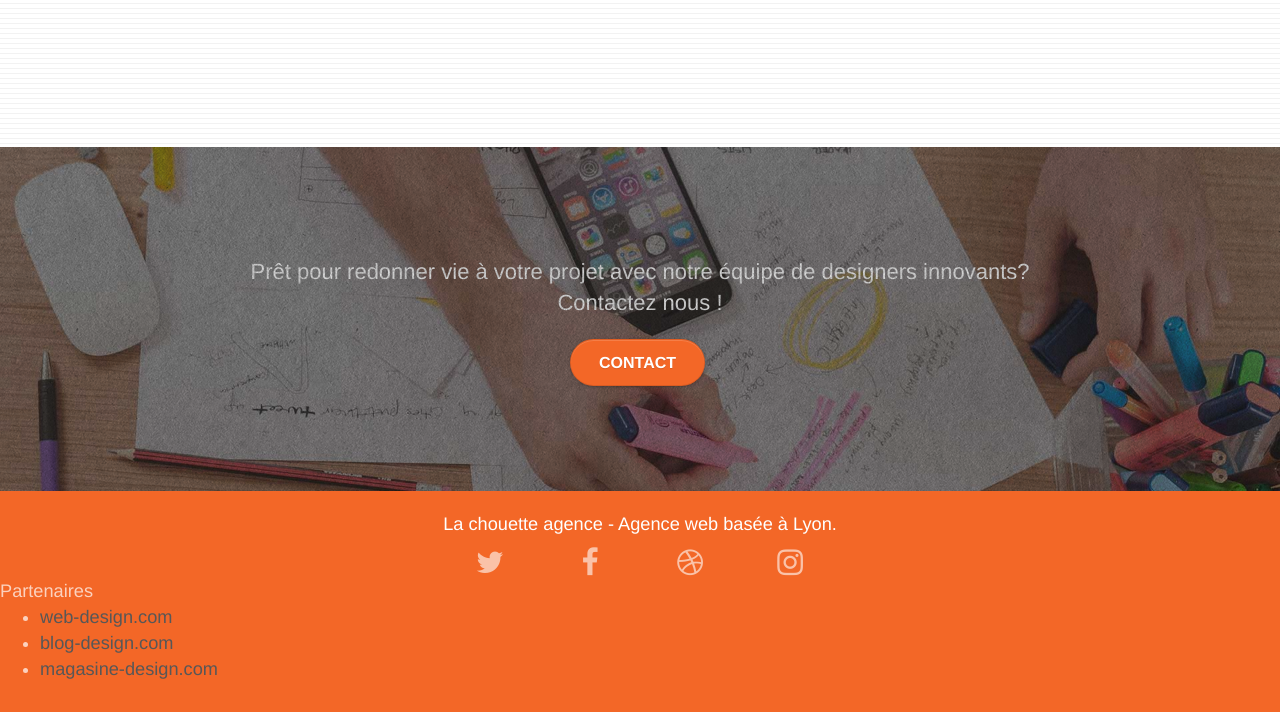
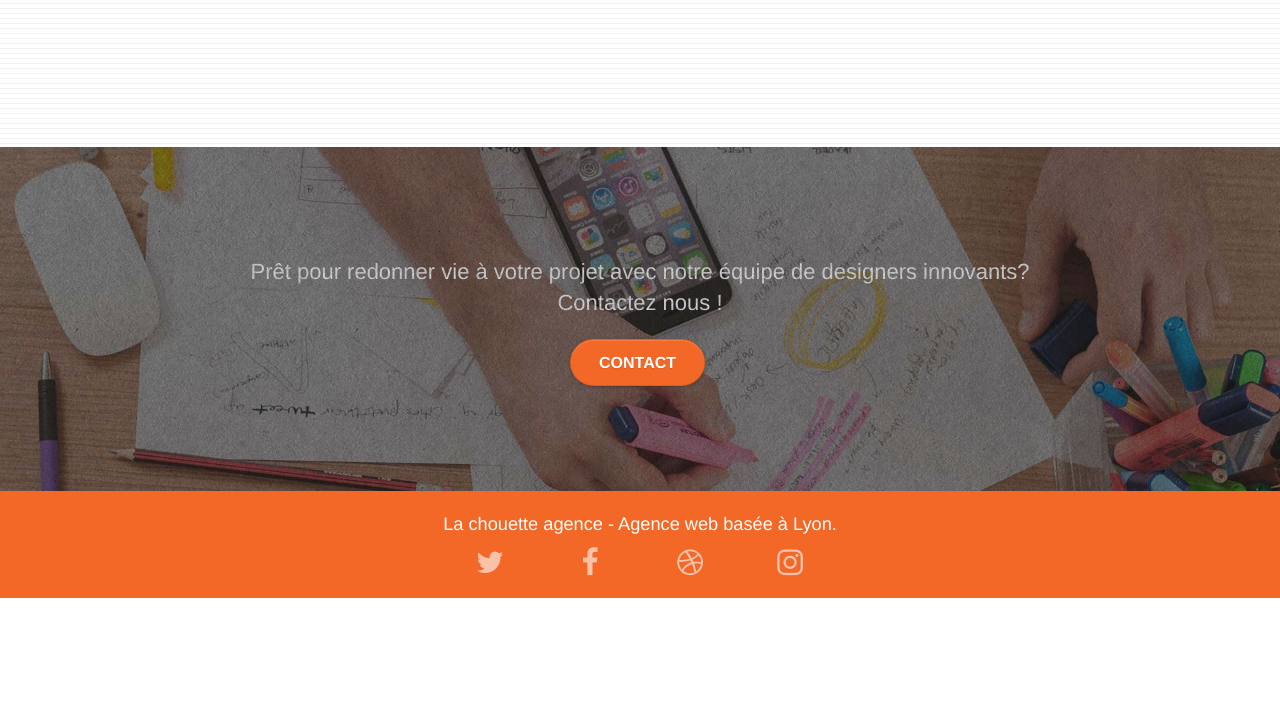
Before and after one commit to V-Olaizola/correction-finale, a plain HTML site: page index.html in a window 1280 px wide. Shown: the part 3325-4037 px from the top of the page. After the commit the page ends 3923 px from the top, so only its background shows below. Drawn offline with Linux system fonts and the light colour scheme.

Commit message:
logo updated

```diff
--- a/index.html
+++ b/index.html
@@ -291,18 +291,7 @@
                                 </div>
                             </div>
                         </div>
-                        <div class="row">
-                            <div class="col-sm-4">
-                                Partenaires
-                                <ul>
-                                    <li><a href="index.html">web-design.com</a></li>
-                                    <li><a href="index.html">blog-design.com</a></li>
-                                    <li>
-                                        <a href="index.html">magasine-design.com</a>
-                                    </li>
-                                </ul>
-                            </div>
-                        </div>
+
                     </div>
                 </div>
             </div>
```
Also changed, not shown: img/logo.png.
